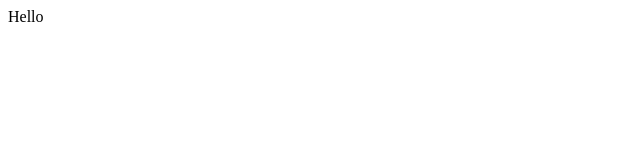
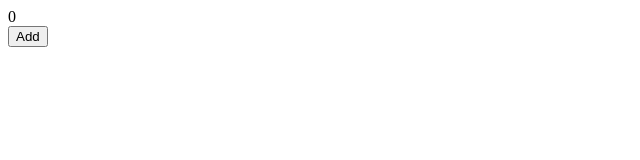
Before and after one commit to Holy-h/typescript-react-demo, a React (Create React App) app: page / in a window 1280 px wide. Shown: the top 160 px of the page, without its empty margins (0-640 px from the left). Built offline with nearby package versions, Linux system fonts and the light colour scheme.

Commit message:
Component의 props와 state에 interface를 적용

```diff
--- a/src/App.tsx
+++ b/src/App.tsx
@@ -1,7 +1,28 @@
-import React from "react";
+import React, { Component } from "react";
 
-const App: React.FC = () => {
-  return <div className="App">Hello</div>;
-};
+interface IState {
+  counter: number;
+}
+class App extends Component<{}, IState> {
+  state = {
+    counter: 0
+  };
+  render() {
+    const { counter } = this.state;
+    return (
+      <>
+        <div>{counter}</div>
+        <button onClick={this.add}>Add</button>
+      </>
+    );
+  }
+  add = (): void => {
+    this.setState(prevState => {
+      return {
+        counter: prevState.counter + 1
+      };
+    });
+  };
+}
 
 export default App;
```
